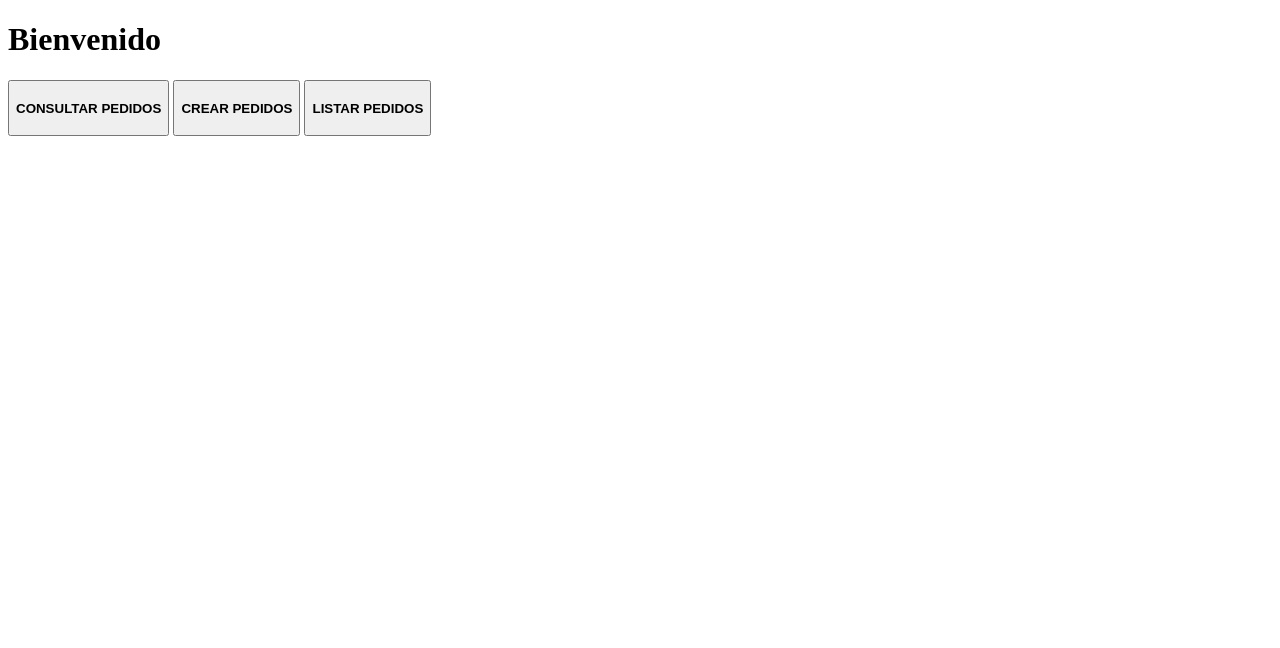
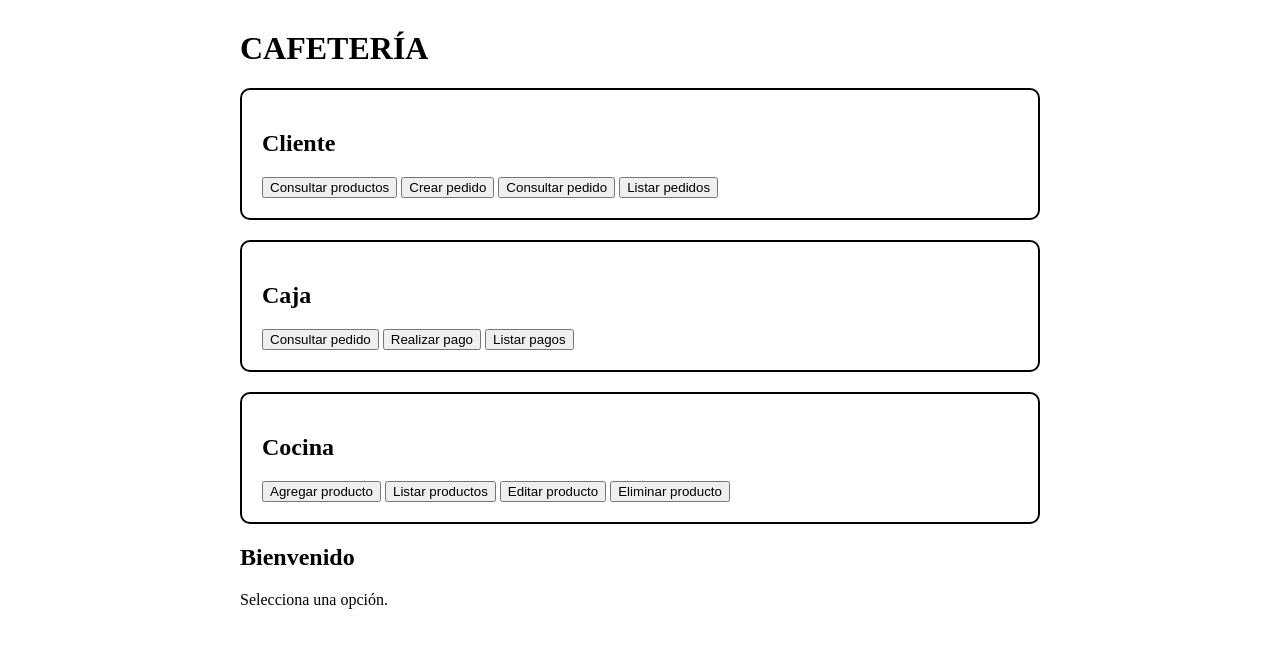
Before and after one commit to 125053519-collabAlan/DAM221, a plain HTML site: page CoffeeCode/Cliente.html in a window 1280 px wide. Drawn offline with Linux system fonts and the light colour scheme.

Commit message:
Agrego contenedores para agregar cocina y caja
Se actualizaron el diseño y la funcionalidad de la página de Cliente, añadiendo secciones para «Caja» y «Cocina» con los botones correspondientes para diversas acciones.

```diff
--- a/CoffeeCode/Cliente.html
+++ b/CoffeeCode/Cliente.html
@@ -5,41 +5,114 @@
     <meta name="viewport" content="width=device-width, initial-scale=1.0">
     <title>Cliente</title>
     <style>
+      .contenedor {
+    width: 800px;
+    margin: 30px auto;
+}
 
+.seccion {
+    border: 2px solid black;
+    padding: 20px;
+    margin: 20px 0;
+    border-radius: 10px;
+}
     </style>
 </head>
 <body>
 
-
     <div class="contenedor">
 
-        <h1>Bienvenido</h1>
+        <h1>CAFETERÍA</h1>
 
 
-        <div class="menu">
 
-            <button onclick="consultarPedidos()">
-                 <h4>CONSULTAR PEDIDOS</h4>
+        <div class="seccion">
+
+            <h2>Cliente</h2>
+
+            <button onclick="consultarProductos()">
+                Consultar productos
             </button>
 
             <button onclick="crearPedido()">
-                <h4>CREAR PEDIDOS</h4>
+                Crear pedido
+            </button>
+
+            <button onclick="consultarPedidos()">
+                Consultar pedido
             </button>
 
             <button onclick="listarPedidos()">
-                <h4>LISTAR PEDIDOS</h4>
+                Listar pedidos
             </button>
 
         </div>
 
+
+
+        <div class="seccion">
+
+            <h2>Caja</h2>
+
+            <button onclick="consultarPedidoCaja()">
+                Consultar pedido
+            </button>
+
+            <button onclick="realizarPago()">
+                Realizar pago
+            </button>
+
+            <button onclick="listarPagos()">
+                Listar pagos
+            </button>
+
+        </div>
+
+
+        <!-- CONTENEDOR DE COCINA -->
+        <div class="seccion">
+
+            <h2>Cocina</h2>
+
+            <button onclick="agregar()">
+                Agregar producto
+            </button>
+
+            <button onclick="mostrar()">
+                Listar productos
+            </button>
+
+            <button onclick="editarProducto()">
+                Editar producto
+            </button>
+
+            <button onclick="eliminarProducto()">
+                Eliminar producto
+            </button>
+
+        </div>
+
+
+        <!-- RESULTADO -->
         <div id="resultado">
 
+            <h2>Bienvenido</h2>
+
+            <p>
+                Selecciona una opción.
+            </p>
 
         </div>
 
     </div>
 
+
+    <!-- JAVASCRIPT -->
+
+    <script src="cocina.js"></script>
+    <script src="caja.js"></script>
     <script src="Menu.js"></script>
 
 </body>
+
 </html>
```
